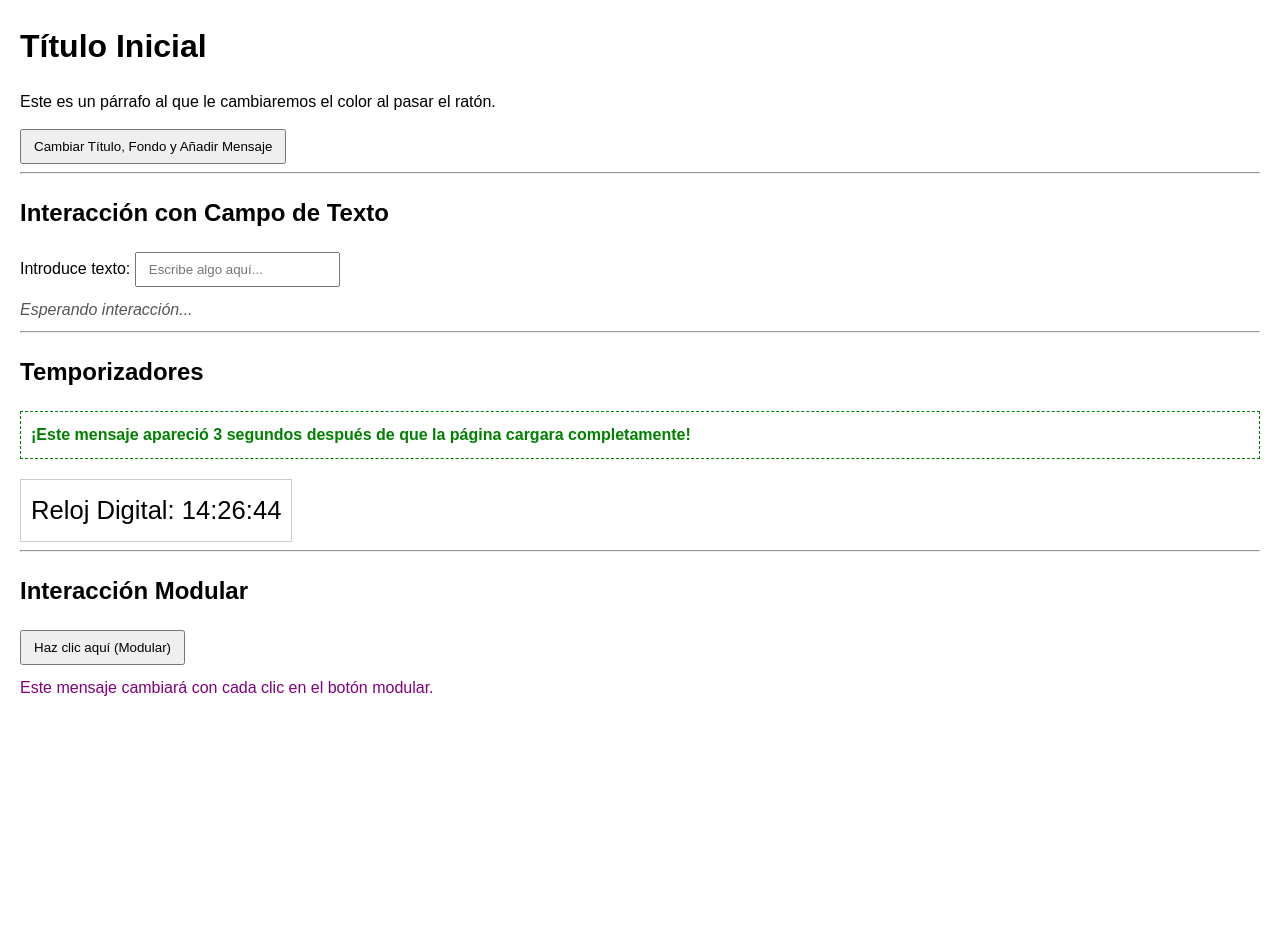
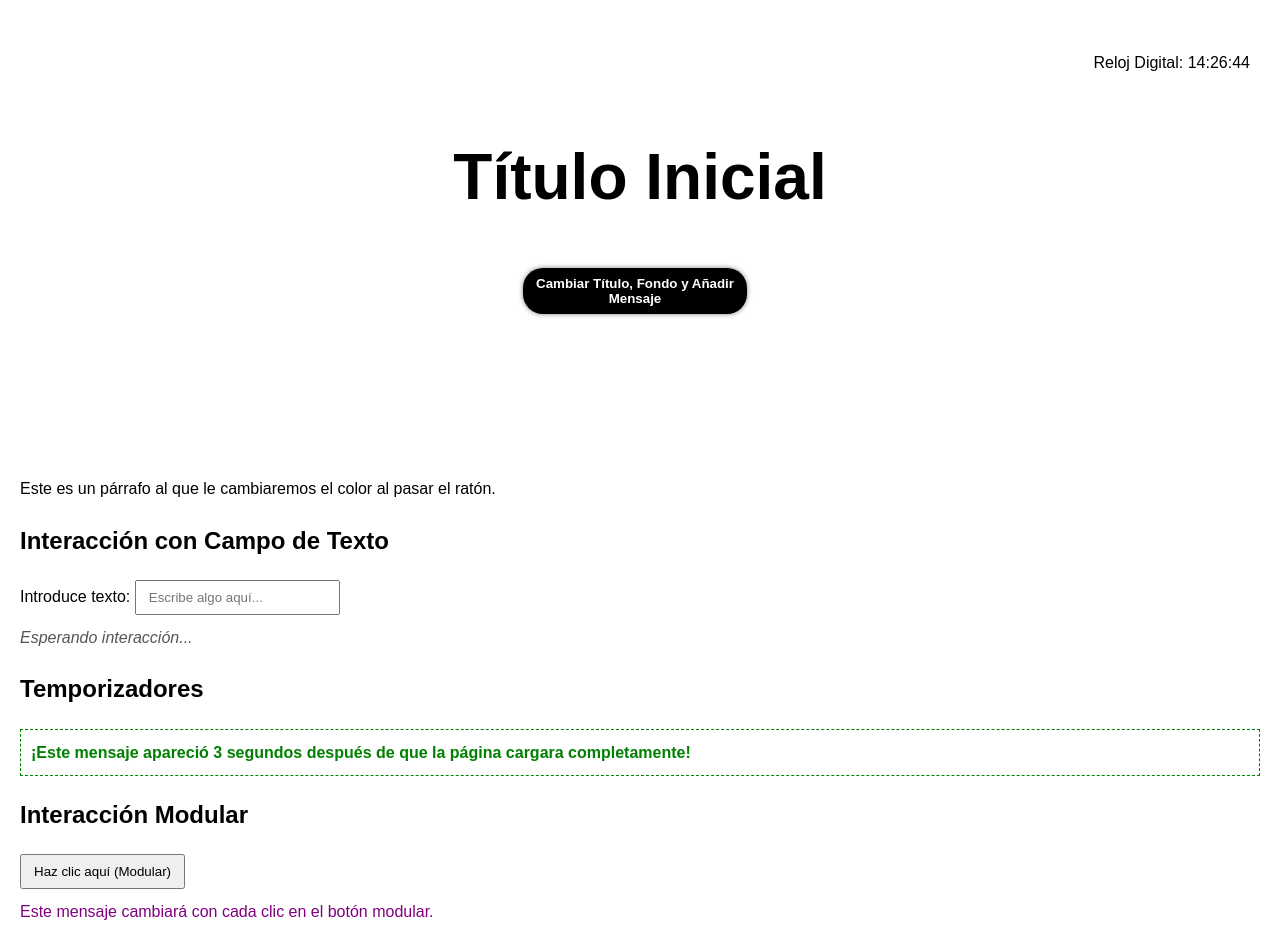
Before and after one commit to Albarracin-sg/paginaWeb, a plain HTML site: page clase15/eventos_interactivos.html in a window 1280 px wide. Before the commit the page ends 800 px from the top, so only its background shows below. Drawn offline with Linux system fonts and the light colour scheme.

Commit message:
adelanto

```diff
--- a/clase15/eventos_interactivos.html
+++ b/clase15/eventos_interactivos.html
@@ -8,31 +8,26 @@
     <link rel="stylesheet" href="">
 </head>
 <body>
-
-    <h1 id="tituloPrincipal">Título Inicial</h1>
+    <nav>
+        <div class="cajaReloj">
+            <div id="relojDigital">Cargando reloj...</div>
+        </div>
+        <h1 id="tituloPrincipal">Título Inicial</h1>
+        <button id="botonCambiar">Cambiar Título, Fondo y Añadir Mensaje</button>
+    </nav>
     <p id="parrafoColor">Este es un párrafo al que le cambiaremos el color al pasar el ratón.</p>
-    <button id="botonCambiar">Cambiar Título, Fondo y Añadir Mensaje</button>
     <div id="contenedorMensajeBoton"></div>
-
-    <hr>
     <h2>Interacción con Campo de Texto</h2>
     <div>
         <label for="campoTexto">Introduce texto:</label>
         <input type="text" id="campoTexto" placeholder="Escribe algo aquí...">
         <div id="mensajeInteraccionInput">Esperando interacción...</div>
     </div>
-
-    <hr>
     <h2>Temporizadores</h2>
     <div id="mensajeOculto">¡Este mensaje apareció 3 segundos después de que la página cargara completamente!</div>
-
-    <div id="relojDigital">Cargando reloj...</div>
-
-    <hr>
     <h2>Interacción Modular</h2>
     <button id="botonModular">Haz clic aquí (Modular)</button>
     <div id="mensajeModular">Este mensaje cambiará con cada clic en el botón modular.</div>
-
     <script src="./index.js"></script>
 
 </body>
--- a/clase15/index.js
+++ b/clase15/index.js
@@ -101,7 +101,7 @@ document.addEventListener("DOMContentLoaded", () => {
       const horas = ahora.getHours().toString().padStart(2, "0");
       const minutos = ahora.getMinutes().toString().padStart(2, "0");
       const segundos = ahora.getSeconds().toString().padStart(2, "0");
-      relojDigital.textContent = `Reloj Digital: ${horas}:${minutos}:${segundos}`;
+      relojDigital.textContent = `Reloj Digital:\n ${horas}:${minutos}:${segundos}`;
     }
 
     // Actualizar el reloj cada 1000 ms (1 segundo)
--- a/clase15/style.css
+++ b/clase15/style.css
@@ -4,10 +4,38 @@ body {
   margin: 20px;
   transition: background-color 0.5s ease;
 }
-h1,
-p {
-  margin-bottom: 15px;
+/*-------HEADER---------*/
+nav {
+  display: flex;
+  flex-direction: column;
+  align-items: center;
+  height: 55vh;
 }
+nav, .cajaReloj{
+  width: 100%;
+  display: flex;
+  justify-content: right;
+}
+#relojDigital {
+  font-size: 1rem;
+  margin-top: 20px;
+  padding: 10px;
+}
+#botonCambiar {
+  width: 14rem;
+  border: none;
+  background-color: black;
+  color: white;
+  border-radius: 20px;
+  padding: 8px 0;
+  font-weight: 700;
+  box-shadow: 0 0 5px rgba(0, 0, 0, 0.5);
+}
+h1 {
+  font-size: 4rem;
+  margin: 2.5rem 0;
+}
+/*--------HEADER--------*/
 button,
 input {
   margin-right: 10px;
@@ -22,13 +50,7 @@ input {
   padding: 10px;
   border: 1px dashed green;
 }
-#relojDigital {
-  font-size: 1.6em;
-  margin-top: 20px;
-  padding: 10px;
-  border: 1px solid #ccc;
-  display: inline-block;
-}
+
 #mensajeInteraccionInput {
   margin-top: 10px;
   font-style: italic;
```
